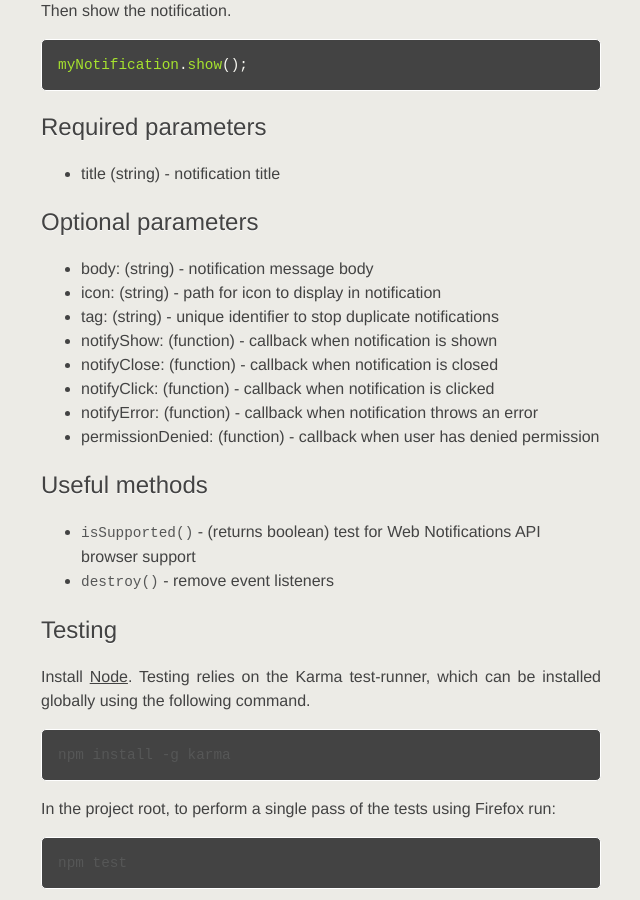
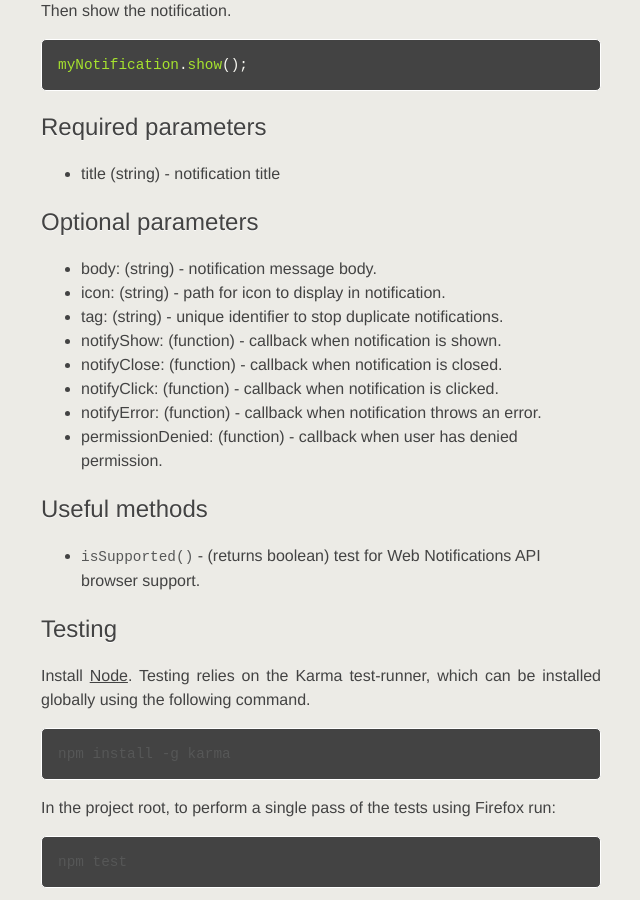
Before and after one commit to alexgibson/alxgbsn.co.uk, a Jekyll site: the page built from _posts/2013-02-20-notify-js-a-handy-wrapper-for-the-web-notifications-api.md, in a window 1280 px wide and 900 px high, scrolled down 1033 px. Shown: the whole window, without its empty margins (319-959 px from the left). Built offline with Jekyll 4.4.1, drawn with Linux system fonts in a browser that asks for light colours; Markdown is read by kramdown in place of the engine named in the settings; comment, search, counter and statistics services are not loaded.

Commit message:
Update notify.js post

```diff
--- a/_posts/2013-02-20-notify-js-a-handy-wrapper-for-the-web-notifications-api.md
+++ b/_posts/2013-02-20-notify-js-a-handy-wrapper-for-the-web-notifications-api.md
@@ -52,20 +52,19 @@ Required parameters
 Optional parameters
 -------------------
 
-* body: (string) - notification message body
-* icon: (string) - path for icon to display in notification
-* tag: (string) - unique identifier to stop duplicate notifications
-* notifyShow: (function) - callback when notification is shown
-* notifyClose: (function) - callback when notification is closed
-* notifyClick: (function) - callback when notification is clicked
-* notifyError: (function) - callback when notification throws an error
-* permissionDenied: (function) - callback when user has denied permission
+* body: (string) - notification message body.
+* icon: (string) - path for icon to display in notification.
+* tag: (string) - unique identifier to stop duplicate notifications.
+* notifyShow: (function) - callback when notification is shown.
+* notifyClose: (function) - callback when notification is closed.
+* notifyClick: (function) - callback when notification is clicked.
+* notifyError: (function) - callback when notification throws an error.
+* permissionDenied: (function) - callback when user has denied permission.
 
 Useful methods
 --------------
 
-* `isSupported()` - (returns boolean) test for Web Notifications API browser support
-* `destroy()` - remove event listeners
+* `isSupported()` - (returns boolean) test for Web Notifications API browser support.
 
 Testing
 -------
```
Also changed, not shown: 3 other files.
